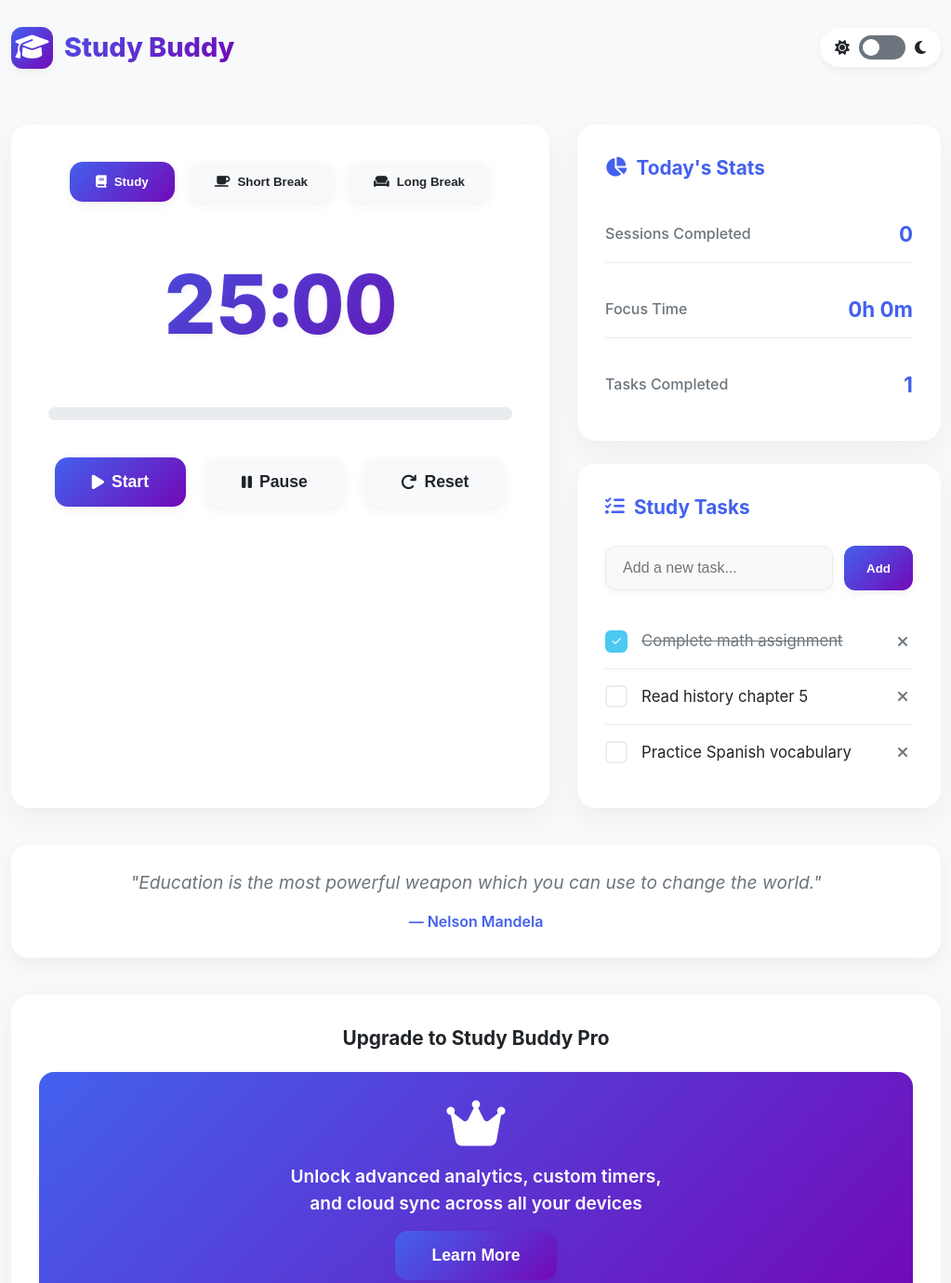
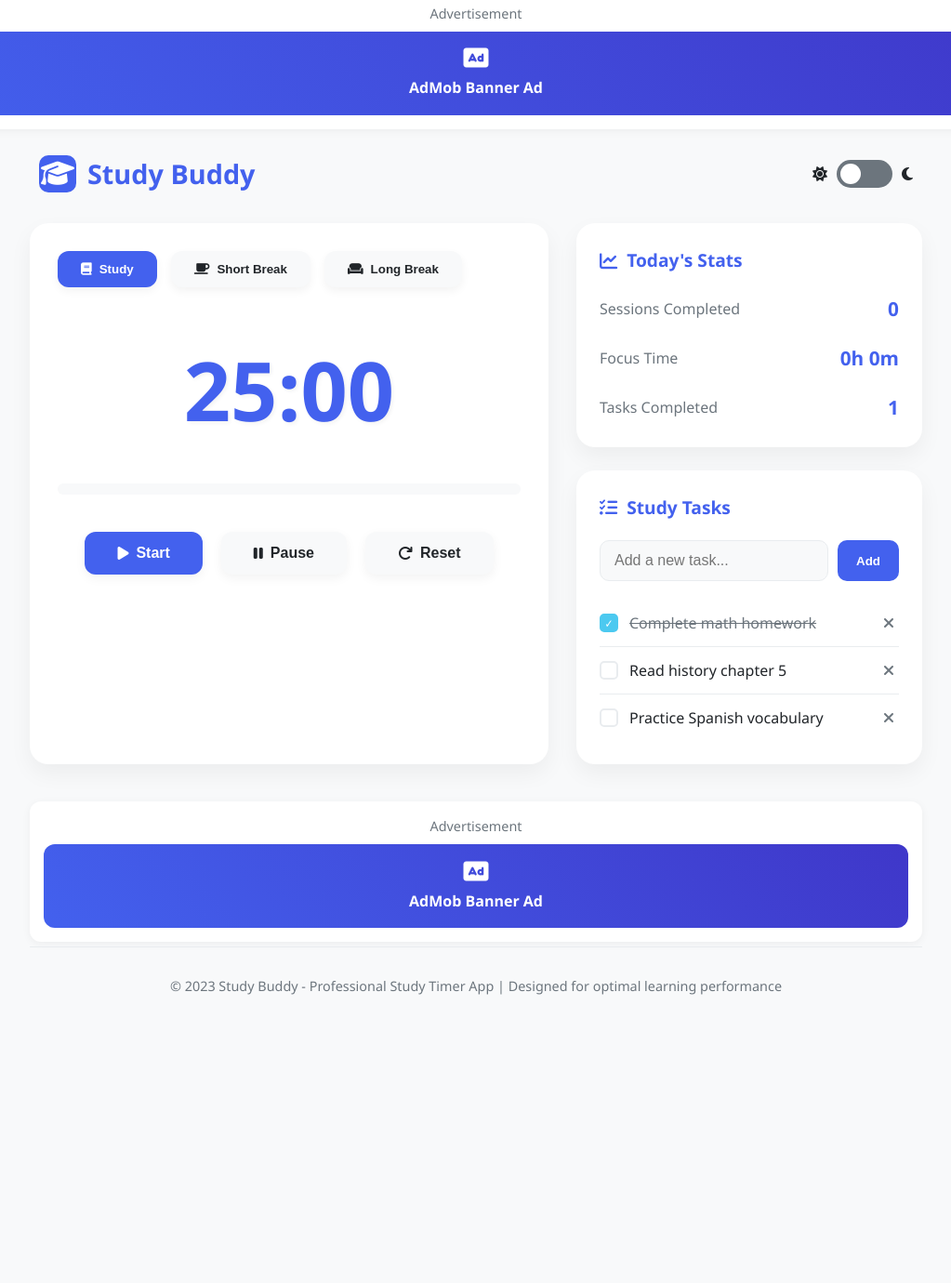
Before and after one commit to prakhartools/Study-Buddy, a plain HTML site: page index.html in a window 1280 px wide. Shown: the part 12-1392 px from the top of the page at 93% size, without its empty margins (128-1151 px from the left). After the commit the page ends 1114 px from the top, so only its background shows below. Drawn offline with Linux system fonts and the light colour scheme.

Commit message:
Update index.html

```diff
--- a/index.html
+++ b/index.html
@@ -3,16 +3,15 @@
 <head>
     <meta charset="UTF-8">
     <meta name="viewport" content="width=device-width, initial-scale=1.0">
-    <title>Study Buddy - Professional Study Timer & Focus App</title>
-    <meta name="description" content="Maximize productivity with Study Buddy - the elegant study timer app with smart breaks, progress tracking, and focus-enhancing features.">
+    <title>FocusTimer - Professional Study Timer App</title>
+    <meta name="description" content="Maximize your study sessions with FocusTimer - a professional timer app with smart breaks, progress tracking, and focus-enhancing features.">
     <meta name="keywords" content="study timer, productivity app, focus timer, pomodoro technique, study breaks, time management">
     <link rel="stylesheet" href="https://cdnjs.cloudflare.com/ajax/libs/font-awesome/6.4.0/css/all.min.css">
     <style>
         :root {
             --primary: #4361ee;
-            --primary-light: #4895ef;
-            --primary-dark: #3f37c9;
-            --secondary: #7209b7;
+            --primary-dark: #3a0ca3;
+            --secondary: #3f37c9;
             --accent: #f72585;
             --success: #4cc9f0;
             --light: #f8f9fa;
@@ -24,7 +23,6 @@
             --text-light: #6c757d;
             --shadow: rgba(0, 0, 0, 0.05);
             --shadow-dark: rgba(0, 0, 0, 0.1);
-            --gradient: linear-gradient(135deg, var(--primary), var(--secondary));
         }
 
         .dark-mode {
@@ -45,28 +43,63 @@
         }
 
         body {
-            font-family: 'Inter', 'Segoe UI', system-ui, -apple-system, sans-serif;
+            font-family: 'Segoe UI', Tahoma, Geneva, Verdana, sans-serif;
             background-color: var(--light);
             color: var(--text);
             line-height: 1.6;
             min-height: 100vh;
             display: flex;
             flex-direction: column;
-            padding: 20px;
         }
 
         .container {
             max-width: 1000px;
             margin: 0 auto;
             width: 100%;
+            padding: 0 20px;
+        }
+
+        .ad-container {
+            width: 100%;
+            background: var(--card-bg);
+            padding: 15px;
+            text-align: center;
+            box-shadow: 0 2px 10px var(--shadow);
+            margin-bottom: 5px;
+            border-radius: 12px;
+        }
+
+        .ad-title {
+            font-size: 0.9rem;
+            color: var(--text-light);
+            margin-bottom: 8px;
+        }
+
+        .ad-placeholder {
+            width: 100%;
+            height: 90px;
+            background: linear-gradient(45deg, var(--primary), var(--secondary));
+            border-radius: 12px;
+            display: flex;
+            flex-direction: column;
+            justify-content: center;
+            align-items: center;
+            color: white;
+            font-weight: 600;
+            margin: 0 auto;
+        }
+
+        .ad-placeholder i {
+            font-size: 1.5rem;
+            margin-bottom: 8px;
         }
 
         header {
             display: flex;
             justify-content: space-between;
             align-items: center;
-            margin-bottom: 40px;
-            padding: 20px 0;
+            margin: 20px 0 30px;
+            padding: 0 10px;
         }
 
         .logo {
@@ -74,40 +107,32 @@
             align-items: center;
             gap: 12px;
             font-size: 1.8rem;
-            font-weight: 800;
-            background: var(--gradient);
-            -webkit-background-clip: text;
-            background-clip: text;
-            color: transparent;
+            font-weight: 700;
+            color: var(--primary);
         }
 
         .logo-icon {
-            background: var(--gradient);
+            background: var(--primary);
             color: white;
-            width: 45px;
-            height: 45px;
-            border-radius: 12px;
+            width: 40px;
+            height: 40px;
+            border-radius: 10px;
             display: flex;
             align-items: center;
             justify-content: center;
-            box-shadow: 0 4px 10px var(--shadow);
         }
 
         .theme-switch-wrapper {
             display: flex;
             align-items: center;
             gap: 10px;
-            background: var(--card-bg);
-            padding: 8px 16px;
-            border-radius: 50px;
-            box-shadow: 0 4px 10px var(--shadow);
         }
 
         .theme-switch {
             position: relative;
             display: inline-block;
-            width: 50px;
-            height: 26px;
+            width: 60px;
+            height: 30px;
         }
 
         .theme-switch input {
@@ -131,8 +156,8 @@
         .slider:before {
             position: absolute;
             content: "";
-            height: 18px;
-            width: 18px;
+            height: 22px;
+            width: 22px;
             left: 4px;
             bottom: 4px;
             background-color: white;
@@ -141,22 +166,22 @@
         }
 
         input:checked + .slider {
-            background: var(--gradient);
+            background-color: var(--primary);
         }
 
         input:checked + .slider:before {
-            transform: translateX(24px);
+            transform: translateX(30px);
         }
 
-        .app-container {
+        .main-content {
             display: grid;
             grid-template-columns: 1.2fr 0.8fr;
             gap: 30px;
             margin-bottom: 40px;
         }
 
-        @media (max-width: 768px) {
-            .app-container {
+        @media (max-width: 900px) {
+            .main-content {
                 grid-template-columns: 1fr;
             }
         }
@@ -164,27 +189,25 @@
         .timer-section {
             background: var(--card-bg);
             border-radius: 20px;
-            padding: 40px;
-            box-shadow: 0 10px 30px var(--shadow);
-            text-align: center;
+            padding: 30px;
+            box-shadow: 0 10px 25px var(--shadow);
         }
 
         .mode-selector {
             display: flex;
             gap: 15px;
-            margin-bottom: 40px;
-            justify-content: center;
+            margin-bottom: 30px;
         }
 
         .mode-btn {
-            padding: 14px 28px;
+            padding: 12px 25px;
             border: none;
-            border-radius: 14px;
+            border-radius: 12px;
             background-color: var(--light);
             color: var(--text);
             font-weight: 600;
             cursor: pointer;
-            box-shadow: 0 4px 12px var(--shadow);
+            box-shadow: 0 4px 10px var(--shadow);
             transition: all 0.3s ease;
             display: flex;
             align-items: center;
@@ -192,27 +215,25 @@
         }
 
         .mode-btn:hover {
-            transform: translateY(-3px);
+            transform: translateY(-2px);
             box-shadow: 0 6px 15px var(--shadow-dark);
         }
 
         .mode-btn.active {
-            background: var(--gradient);
+            background-color: var(--primary);
             color: white;
         }
 
         .timer-display {
+            text-align: center;
             margin: 40px 0;
         }
 
         .time {
             font-size: 5.5rem;
-            font-weight: 800;
+            font-weight: 700;
             margin: 20px 0;
-            background: var(--gradient);
-            -webkit-background-clip: text;
-            background-clip: text;
-            color: transparent;
+            color: var(--primary);
             text-shadow: 2px 2px 4px var(--shadow);
             font-feature-settings: "tnum";
             font-variant-numeric: tabular-nums;
@@ -220,16 +241,16 @@
 
         .progress-container {
             width: 100%;
-            height: 14px;
-            background-color: var(--light-gray);
+            height: 12px;
+            background-color: var(--light);
             border-radius: 10px;
-            margin: 40px 0;
+            margin: 30px 0;
             overflow: hidden;
         }
 
         .progress-bar {
             height: 100%;
-            background: var(--gradient);
+            background: linear-gradient(90deg, var(--primary), var(--secondary));
             border-radius: 10px;
             width: 0%;
             transition: width 1s linear;
@@ -239,14 +260,14 @@
             display: flex;
             justify-content: center;
             gap: 20px;
-            margin: 40px 0 20px;
+            margin: 30px 0;
         }
 
         .btn {
-            padding: 16px 40px;
+            padding: 14px 35px;
             border: none;
-            border-radius: 14px;
-            font-size: 1.1rem;
+            border-radius: 12px;
+            font-size: 1rem;
             font-weight: 600;
             cursor: pointer;
             box-shadow: 0 4px 12px var(--shadow);
@@ -257,12 +278,13 @@
         }
 
         .btn-primary {
-            background: var(--gradient);
+            background-color: var(--primary);
             color: white;
         }
 
         .btn-primary:hover {
-            transform: translateY(-3px);
+            background-color: var(--primary-dark);
+            transform: translateY(-2px);
             box-shadow: 0 6px 15px var(--shadow-dark);
         }
 
@@ -273,7 +295,7 @@
 
         .btn-secondary:hover {
             background-color: var(--light-gray);
-            transform: translateY(-3px);
+            transform: translateY(-2px);
             box-shadow: 0 6px 15px var(--shadow-dark);
         }
 
@@ -286,14 +308,14 @@
         .stats-card {
             background: var(--card-bg);
             border-radius: 20px;
-            padding: 30px;
-            box-shadow: 0 10px 30px var(--shadow);
+            padding: 25px;
+            box-shadow: 0 10px 25px var(--shadow);
         }
 
         .card-title {
-            font-size: 1.3rem;
-            font-weight: 700;
-            margin-bottom: 25px;
+            font-size: 1.2rem;
+            font-weight: 600;
+            margin-bottom: 20px;
             color: var(--primary);
             display: flex;
             align-items: center;
@@ -310,12 +332,6 @@
             display: flex;
             justify-content: space-between;
             align-items: center;
-            padding: 12px 0;
-            border-bottom: 1px solid var(--light-gray);
-        }
-
-        .stat-item:last-child {
-            border-bottom: none;
         }
 
         .stat-label {
@@ -324,7 +340,7 @@
         }
 
         .stat-value {
-            font-size: 1.4rem;
+            font-size: 1.3rem;
             font-weight: 700;
             color: var(--primary);
         }
@@ -332,36 +348,34 @@
         .tasks-card {
             background: var(--card-bg);
             border-radius: 20px;
-            padding: 30px;
-            box-shadow: 0 10px 30px var(--shadow);
+            padding: 25px;
+            box-shadow: 0 10px 25px var(--shadow);
         }
 
         .task-input {
             display: flex;
-            gap: 12px;
-            margin-bottom: 25px;
+            gap: 10px;
+            margin-bottom: 20px;
         }
 
         .task-input input {
             flex: 1;
-            padding: 14px 18px;
+            padding: 12px 15px;
             border: 1px solid var(--light-gray);
-            border-radius: 12px;
+            border-radius: 10px;
             font-size: 1rem;
             background: var(--light);
             color: var(--text);
-            box-shadow: 0 2px 6px var(--shadow);
         }
 
         .task-input button {
-            padding: 14px 24px;
+            padding: 12px 20px;
             border: none;
-            border-radius: 12px;
-            background: var(--gradient);
+            border-radius: 10px;
+            background: var(--primary);
             color: white;
             font-weight: 600;
             cursor: pointer;
-            box-shadow: 0 4px 10px var(--shadow);
         }
 
         .task-list {
@@ -373,8 +387,8 @@
         .task-item {
             display: flex;
             align-items: center;
-            gap: 15px;
-            padding: 16px 0;
+            gap: 12px;
+            padding: 12px 0;
             border-bottom: 1px solid var(--light-gray);
         }
 
@@ -383,9 +397,9 @@
         }
 
         .task-checkbox {
-            width: 24px;
-            height: 24px;
-            border-radius: 6px;
+            width: 20px;
+            height: 20px;
+            border-radius: 5px;
             border: 2px solid var(--light-gray);
             cursor: pointer;
             display: flex;
@@ -402,12 +416,12 @@
         .task-checkbox.checked:after {
             content: "✓";
             color: white;
-            font-size: 14px;
+            font-size: 12px;
         }
 
         .task-text {
             flex: 1;
-            font-size: 1.05rem;
+            font-size: 1rem;
         }
 
         .task-text.completed {
@@ -419,74 +433,10 @@
             color: var(--text-light);
             cursor: pointer;
             padding: 5px;
-            border-radius: 5px;
         }
 
         .task-delete:hover {
             color: var(--accent);
-            background: var(--light-gray);
-        }
-
-        .motivation-section {
-            text-align: center;
-            margin: 30px 0;
-            padding: 25px;
-            background: var(--card-bg);
-            border-radius: 18px;
-            box-shadow: 0 8px 20px var(--shadow);
-        }
-
-        .motivation-text {
-            font-style: italic;
-            color: var(--text-light);
-            font-size: 1.2rem;
-            margin-bottom: 15px;
-        }
-
-        .motivation-author {
-            font-weight: 600;
-            color: var(--primary);
-        }
-
-        .ad-container {
-            background: var(--card-bg);
-            border-radius: 20px;
-            padding: 30px;
-            box-shadow: 0 10px 30px var(--shadow);
-            text-align: center;
-            margin: 40px 0;
-        }
-
-        .ad-title {
-            font-size: 1.3rem;
-            font-weight: 700;
-            margin-bottom: 20px;
-            color: var(--text);
-        }
-
-        .ad-placeholder {
-            width: 100%;
-            height: 250px;
-            background: var(--gradient);
-            border-radius: 16px;
-            display: flex;
-            flex-direction: column;
-            justify-content: center;
-            align-items: center;
-            color: white;
-            font-weight: 600;
-            gap: 15px;
-            padding: 20px;
-        }
-
-        .ad-placeholder i {
-            font-size: 3.5rem;
-        }
-
-        .ad-text {
-            font-size: 1.2rem;
-            max-width: 400px;
-            line-height: 1.5;
         }
 
         footer {
@@ -494,17 +444,17 @@
             text-align: center;
             padding: 30px 0;
             color: var(--text-light);
-            font-size: 0.95rem;
+            font-size: 0.9rem;
+            border-top: 1px solid var(--light-gray);
         }
 
-        /* Responsive adjustments */
         @media (max-width: 900px) {
-            .app-container {
+            .main-content {
                 grid-template-columns: 1fr;
             }
 
             .time {
-                font-size: 4.5rem;
+                font-size: 4rem;
             }
         }
 
@@ -517,11 +467,10 @@
 
             .mode-selector {
                 flex-direction: column;
-                align-items: center;
             }
 
             .time {
-                font-size: 3.8rem;
+                font-size: 3.5rem;
             }
 
             .controls {
@@ -531,25 +480,19 @@
             .btn {
                 justify-content: center;
             }
-
-            .task-input {
-                flex-direction: column;
-            }
-        }
-
-        /* Animation for timer complete */
-        @keyframes pulse {
-            0% { transform: scale(1); }
-            50% { transform: scale(1.05); }
-            100% { transform: scale(1); }
-        }
-
-        .timer-complete {
-            animation: pulse 1s infinite;
         }
     </style>
 </head>
 <body>
+    <!-- Top Ad Container -->
+    <div class="ad-container">
+        <div class="ad-title">Advertisement</div>
+        <div class="ad-placeholder">
+            <i class="fas fa-ad"></i>
+            <p>AdMob Banner Ad</p>
+        </div>
+    </div>
+
     <div class="container">
         <header>
             <div class="logo">
@@ -570,7 +513,7 @@
         </header>
 
         <main>
-            <div class="app-container">
+            <div class="main-content">
                 <div class="timer-section">
                     <div class="mode-selector">
                         <button class="mode-btn active" data-mode="study">
@@ -607,7 +550,7 @@
                 <div class="sidebar">
                     <div class="stats-card">
                         <div class="card-title">
-                            <i class="fas fa-chart-pie"></i> Today's Stats
+                            <i class="fas fa-chart-line"></i> Today's Stats
                         </div>
                         <div class="stats">
                             <div class="stat-item">
@@ -636,7 +579,7 @@
                         <ul class="task-list" id="task-list">
                             <li class="task-item">
                                 <div class="task-checkbox checked"></div>
-                                <div class="task-text completed">Complete math assignment</div>
+                                <div class="task-text completed">Complete math homework</div>
                                 <i class="fas fa-times task-delete"></i>
                             </li>
                             <li class="task-item">
@@ -653,26 +596,56 @@
                     </div>
                 </div>
             </div>
+        </main>
 
-            <div class="motivation-section">
-                <p class="motivation-text">"The secret of getting ahead is getting started."</p>
-                <p class="motivation-author">— Mark Twain</p>
+        <!-- Bottom Ad Container -->
+        <div class="ad-container">
+            <div class="ad-title">Advertisement</div>
+            <div class="ad-placeholder">
+                <i class="fas fa-ad"></i>
+                <p>AdMob Banner Ad</p>
             </div>
-
-            <div class="ad-container">
-                <div class="ad-title">Upgrade to Study Buddy Pro</div>
-                <div class="ad-placeholder">
-                    <i class="fas fa-crown"></i>
-                    <p class="ad-text">Unlock advanced analytics, custom timers, and cloud sync across all your devices</p>
-                    <button class="btn btn-primary">Learn More</button>
-                </div>
-            </div>
-        </main>
+        </div>
 
         <footer>
             <p>© 2023 Study Buddy - Professional Study Timer App | Designed for optimal learning performance</p>
         </footer>
     </div>
+
+    <!-- AdMob Integration -->
+    <script async src="https://securepubads.g.doubleclick.net/tag/js/gpt.js"></script>
+    <script>
+        // AdMob App ID: ca-app-pub-3281555110808954~9712003672
+        // Ad Unit ID: ca-app-pub-3281555110808954/3274587837
+
+        window.googletag = window.googletag || {cmd: []};
+        googletag.cmd.push(function() {
+            // Define ad slots
+            googletag.defineSlot('/3281555110808954/3274587837', [728, 90], 'div-gpt-ad-1683048990554-0')
+                .addService(googletag.pubads());
+            googletag.defineSlot('/3281555110808954/3274587837', [728, 90], 'div-gpt-ad-1683048990554-1')
+                .addService(googletag.pubads());
+
+            // Enable services
+            googletag.pubads().enableSingleRequest();
+            googletag.enableServices();
+        });
+
+        // Function to display ads
+        function displayAds() {
+            googletag.cmd.push(function() {
+                googletag.display('div-gpt-ad-1683048990554-0');
+                googletag.display('div-gpt-ad-1683048990554-1');
+            });
+        }
+
+        // Call displayAds when the page is fully loaded
+        if (document.readyState === 'loading') {
+            document.addEventListener('DOMContentLoaded', displayAds);
+        } else {
+            displayAds();
+        }
+    </script>
 
     <script>
         document.addEventListener('DOMContentLoaded', function() {
@@ -706,15 +679,6 @@
                 'short-break': 5 * 60,
                 'long-break': 15 * 60
             };
-
-            // Motivational quotes
-            const motivationalQuotes = [
-                { text: "The secret of getting ahead is getting started.", author: "Mark Twain" },
-                { text: "Don't watch the clock; do what it does. Keep going.", author: "Sam Levenson" },
-                { text: "Quality is not an act, it is a habit.", author: "Aristotle" },
-                { text: "The harder you work for something, the greater you'll feel when you achieve it.", author: "Unknown" },
-                { text: "Education is the most powerful weapon which you can use to change the world.", author: "Nelson Mandela" }
-            ];
 
             // Theme handling
             const savedTheme = localStorage.getItem('theme');
@@ -755,7 +719,6 @@
                     timeLeft = durations[mode];
                     updateDisplay();
                     progressBar.style.width = '0%';
-                    timeDisplay.classList.remove('timer-complete');
                 });
             });
 
@@ -797,9 +760,6 @@
                             switchMode('study');
                         }
 
-                        // Visual effect for timer completion
-                        timeDisplay.classList.add('timer-complete');
-
                         // Play sound and show notification
                         playCompletionSound();
                         showNotification();
@@ -830,7 +790,6 @@
                 timeLeft = durations[currentMode];
                 progressBar.style.width = '0%';
                 updateDisplay();
-                timeDisplay.classList.remove('timer-complete');
             }
 
             function switchMode(mode) {
@@ -963,11 +922,6 @@
             tasksCompleted = document.querySelectorAll('.task-checkbox.checked').length;
             tasksCompletedEl.textContent = tasksCompleted;
 
-            // Set a random motivational quote
-            const randomQuote = motivationalQuotes[Math.floor(Math.random() * motivationalQuotes.length)];
-            document.querySelector('.motivation-text').textContent = `"${randomQuote.text}"`;
-            document.querySelector('.motivation-author').textContent = `— ${randomQuote.author}`;
-
             // Event listeners
             startBtn.addEventListener('click', startTimer);
             pauseBtn.addEventListener('click', pauseTimer);
```
